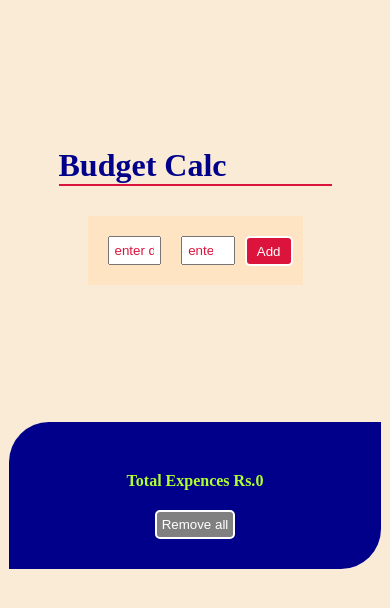
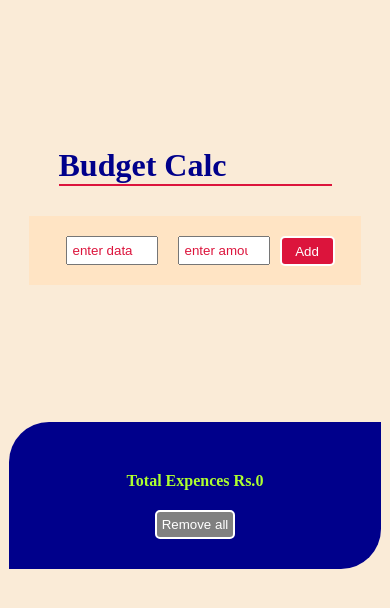
Before and after one commit to ayushpoddar158/Budget-Calculater, a React (Vite) app: page / in a window 390 px wide. Shown: the top 608 px of the page. Built offline with nearby package versions, Linux system fonts and the light colour scheme.

Commit message:
third commit css change

```diff
--- a/src/App.css
+++ b/src/App.css
@@ -162,11 +162,11 @@ font-weight: 600;
 #deletebutton{
     background-color: red;
     color: white;
-    padding: 3px;
+    padding: 5px;
     border-radius: 5px;
     border: 2px solid darkblue;
     border: 2px solid rgb(220, 216, 216);
-    width: 15%;
+    width: 16%;
 }
 #deletebutton:hover{
     color: red;
@@ -180,4 +180,7 @@ border: 2px solid red;
         width: 80%;
         margin: auto;
     }
+    .child1{
+        width: 80%;
+    }
 }
```
